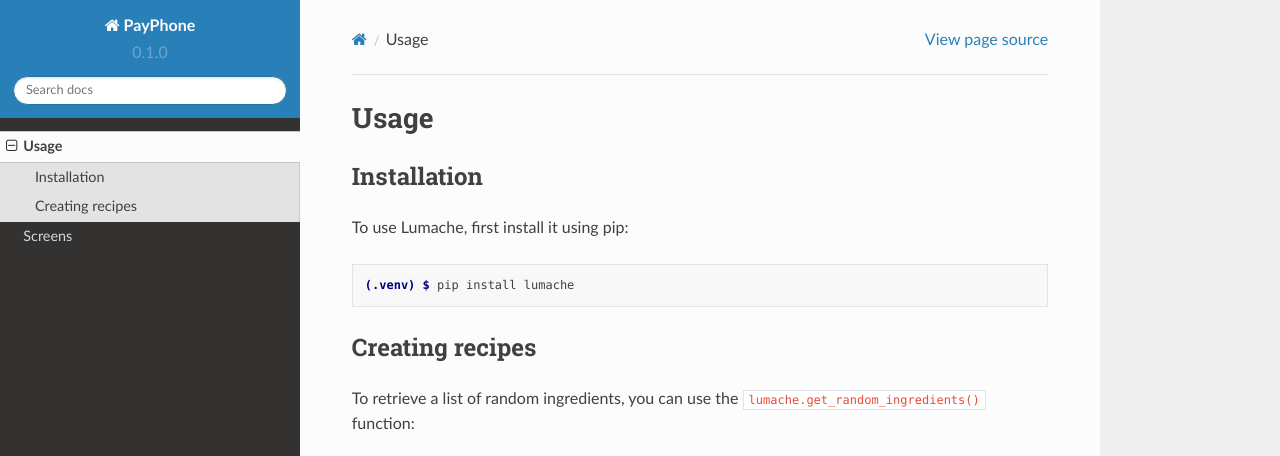
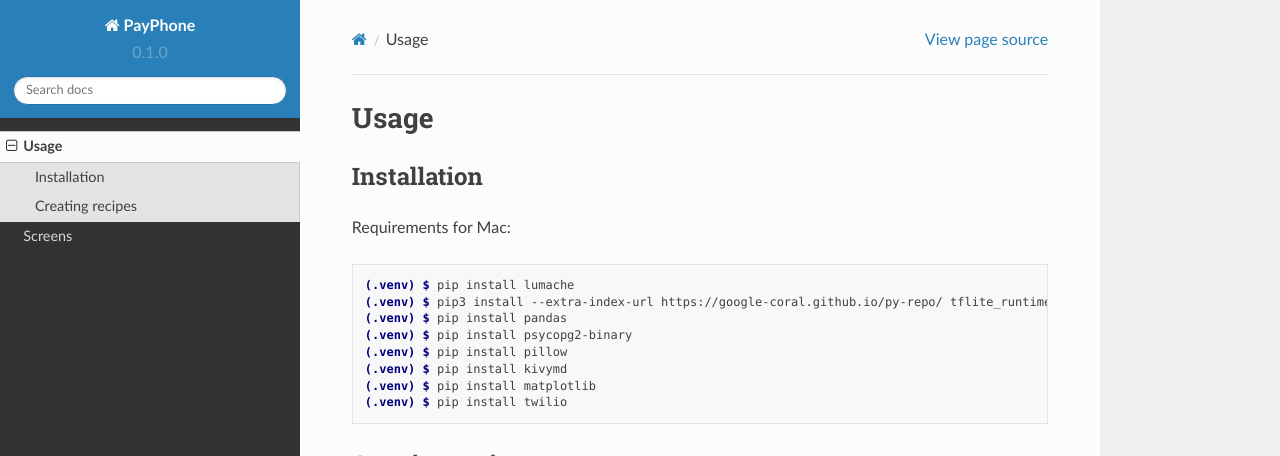
Before and after one commit to Group-3-POS/POS-Documentation, a Sphinx documentation site: the page built from docs/source/usage.rst, in a window 1280 px wide and 1213 px high, cut to the strip 0-456 px from the top of the window. Built offline with Sphinx 7.4.7 and the Read the Docs theme 2.0.0, drawn with Linux system fonts in a browser that asks for light colours.

Commit message:
Update usage.rst

```diff
--- a/docs/source/usage.rst
+++ b/docs/source/usage.rst
@@ -6,11 +6,19 @@ Usage
 Installation
 ------------
 
-To use Lumache, first install it using pip:
+Requirements for Mac:
 
 .. code-block:: console
 
    (.venv) $ pip install lumache
+   (.venv) $ pip3 install --extra-index-url https://google-coral.github.io/py-repo/ tflite_runtime
+   (.venv) $ pip install pandas
+   (.venv) $ pip install psycopg2-binary
+   (.venv) $ pip install pillow
+   (.venv) $ pip install kivymd
+   (.venv) $ pip install matplotlib
+   (.venv) $ pip install twilio
+
 
 Creating recipes
 ----------------
```
